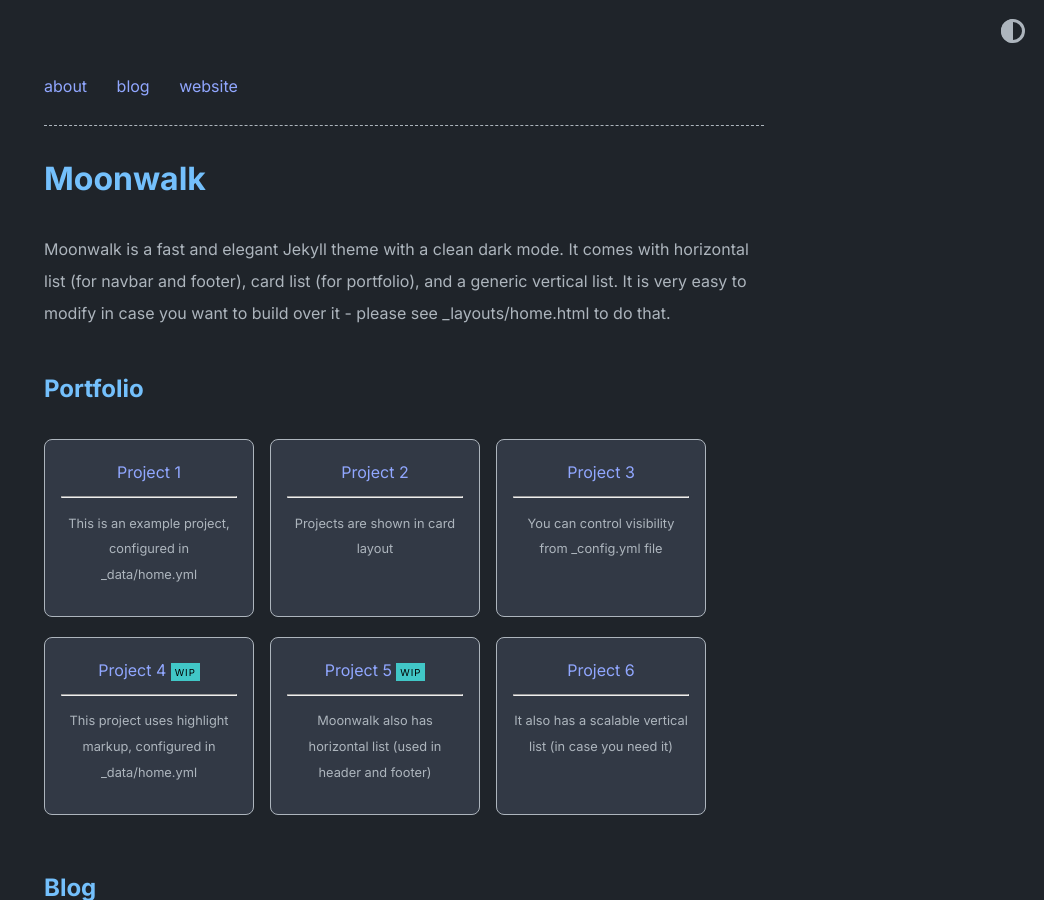
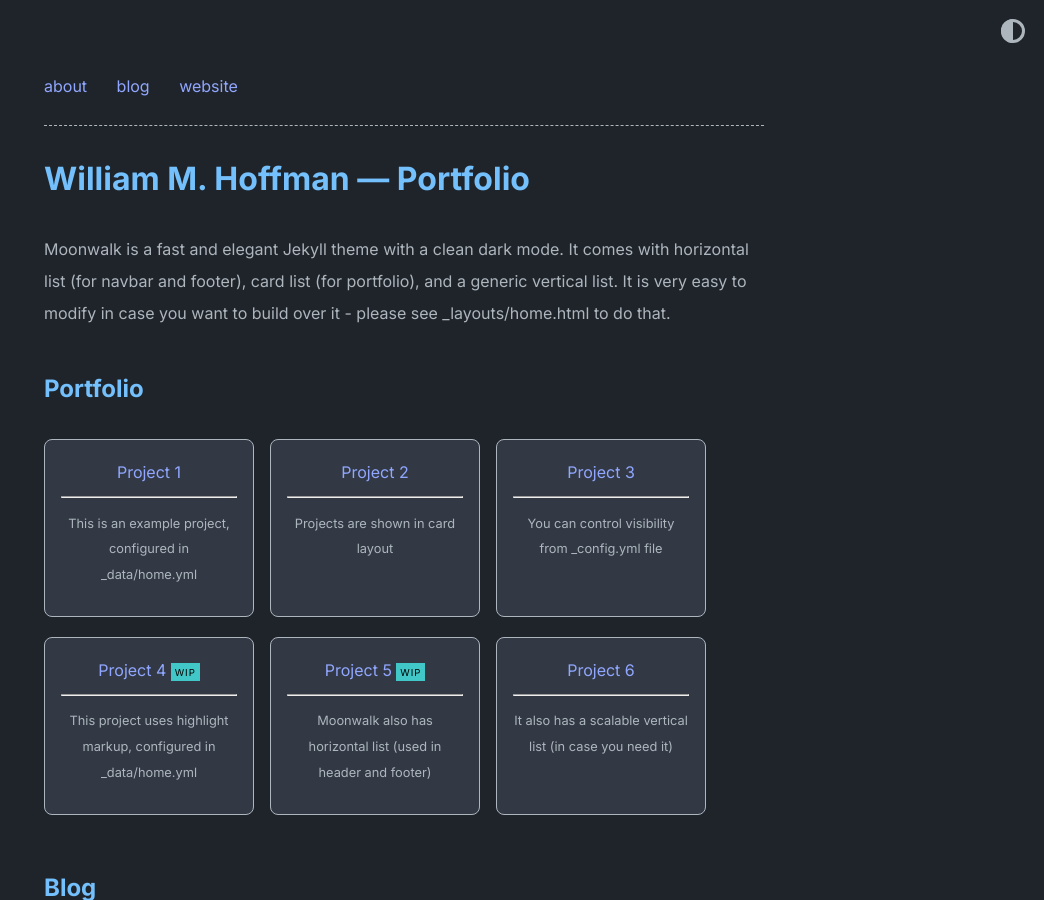
Before and after one commit to whoffmanHC/whoffmanHC.github.io, a Jekyll site: the page built from index.md, in a window 1280 px wide and 900 px high. Shown: the whole window, without its empty margins (236-1280 px from the left). Built offline with Jekyll 4.4.1, drawn with Linux system fonts in a browser that asks for light colours.

Commit message:
Update _config.yml

```diff
--- a/_config.yml
+++ b/_config.yml
@@ -1,4 +1,4 @@
-title: Moonwalk
+title: William M. Hoffman — Portfolio
 author: Abhinav Saxena
 url: https://www.abhinavsaxena.com/moonwalk # root address of the site
 description: > # description of the site (multiple lines allowed)
```
